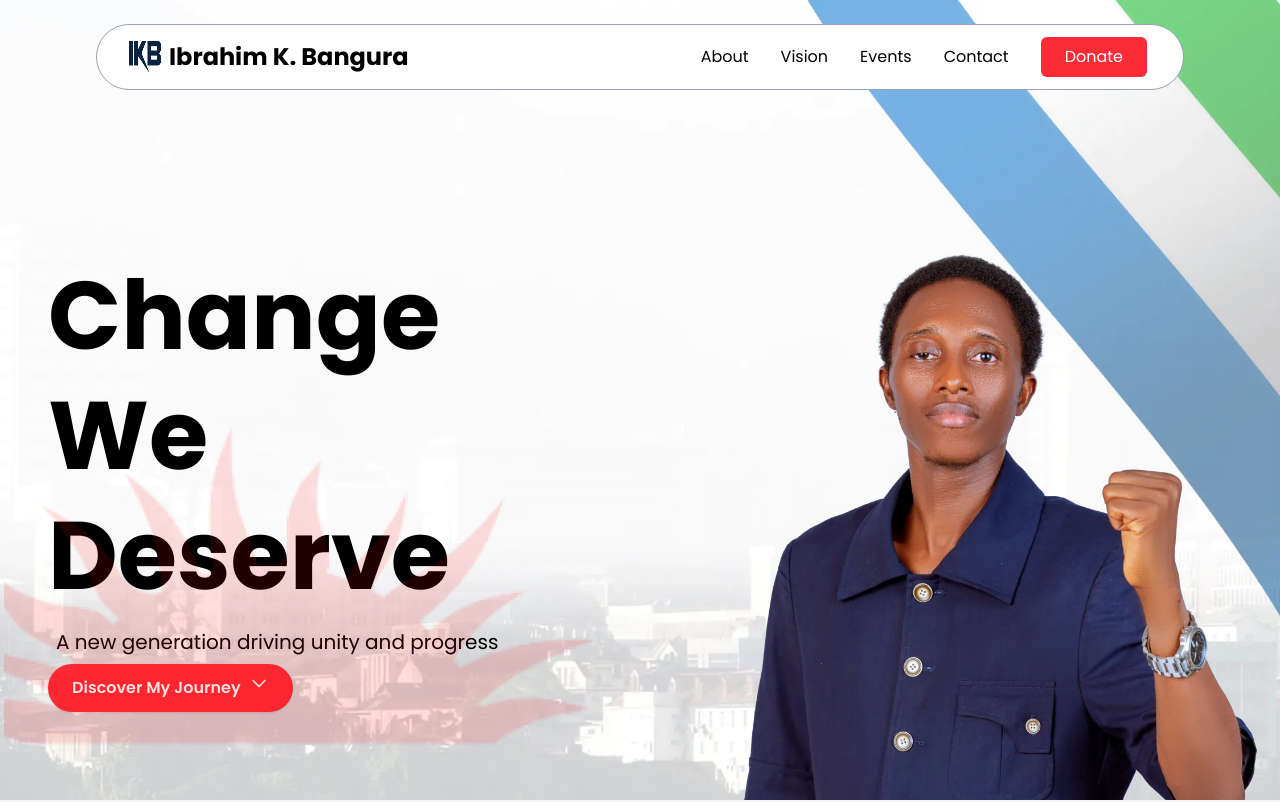
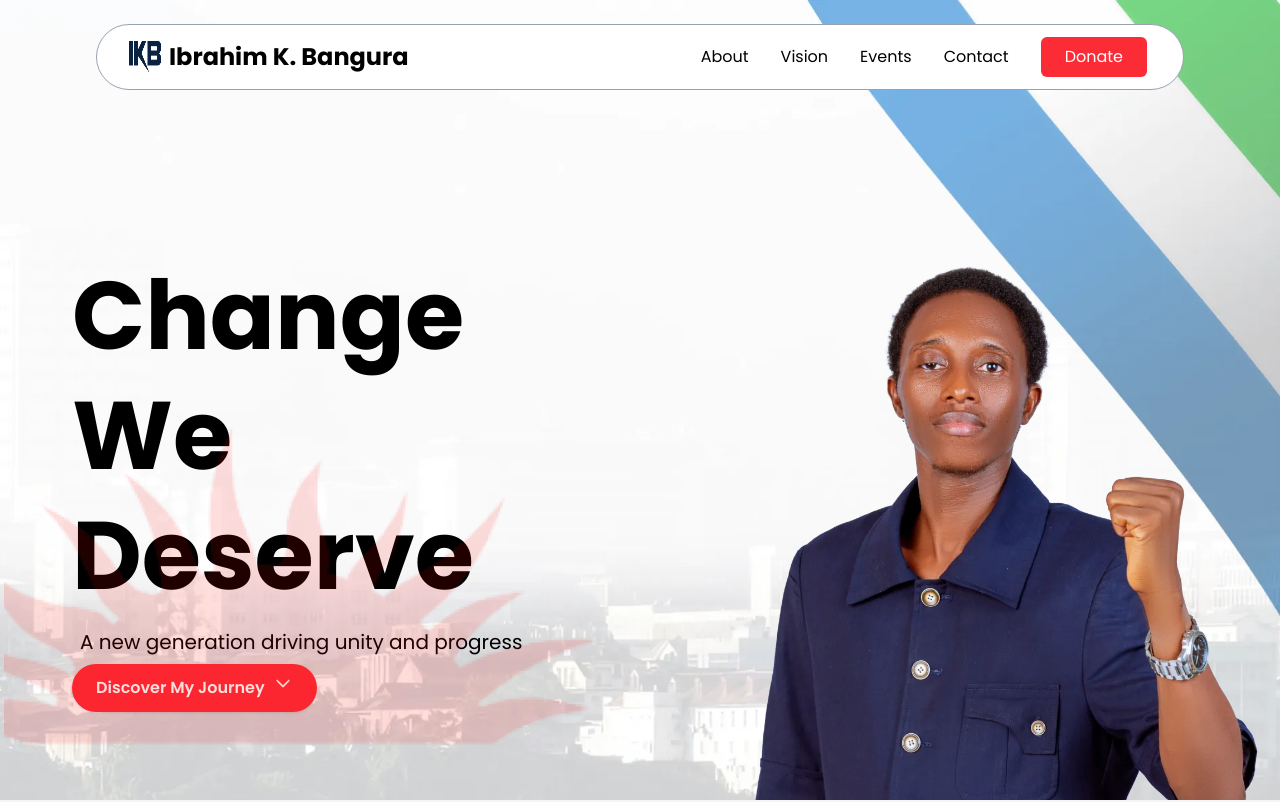
Before and after one commit to ideftbuild/apc-deputy-landing, a React (Vite) app: page / in a window 1280 px wide. Shown: the top 802 px of the page. Built offline with nearby package versions, Linux system fonts and the light colour scheme; no server answers.

Commit message:
style: improve spacing

```diff
--- a/src/components/Hero.tsx
+++ b/src/components/Hero.tsx
@@ -29,7 +29,7 @@ export default function Hero() {
       style={{ opacity: scrollOpacity }}
     >
       <div className="flex flex-col justify-end xl:flex-row relative z-50 w-full h-[80%]">
-        <div className="flex flex-col justify-center xl:justify-end xl:px-12 pb-2 xl:pb-22 text-center xl:text-left h-1/2 xl:w-full xl:h-full">
+        <div className="flex flex-col justify-center xl:justify-end xl:px-18 pb-2 xl:pb-22 text-center xl:text-left h-1/2 xl:w-full xl:h-full">
           <h1 className="text-5xl md:text-6xl lg:text-7xl xl:text-8xl font-extrabold leading-tight mb-3">
             Change We Deserve
           </h1>
```
